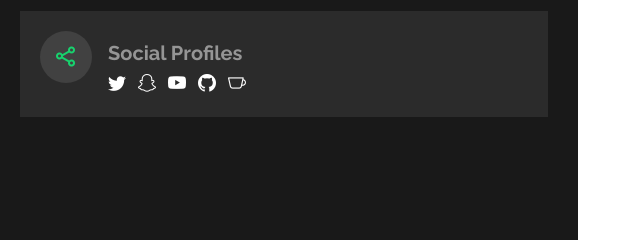
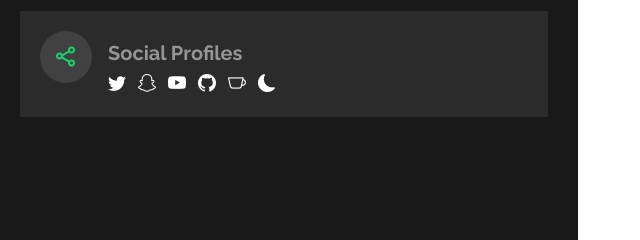
Before and after one commit to oo1o/ii42.github.io, a plain HTML site: page index.html in a window 1280 px wide. Shown: the part 5313-5553 px from the top of the page, 632-1272 px from the left. Drawn offline with nearby package versions, Linux system fonts and the light colour scheme; files whose address does not match are found by name.

Commit message:
Update index.html

```diff
--- a/index.html
+++ b/index.html
@@ -584,6 +584,7 @@
               <a href="https://www.youtube.com/@Hack-" target="_blank" class="linkedin"><i class="bi bi-youtube"></i></a>
               <a href="https://github.com/oo1o" target="_blank" class="linkedin"><i class="bi bi-github"></i></a>
               <a href="https://www.buymeacoffee.com/naplon" target="_blank" class="linkedin"><i class="bi bi-cup"></i></a>
+              <a href="https://art-naplon.github.io" target="_blank" class="linkedin"><i class="bi bi-moon-fill"></i></a>
             </div>
           </div>
         </div>
```
